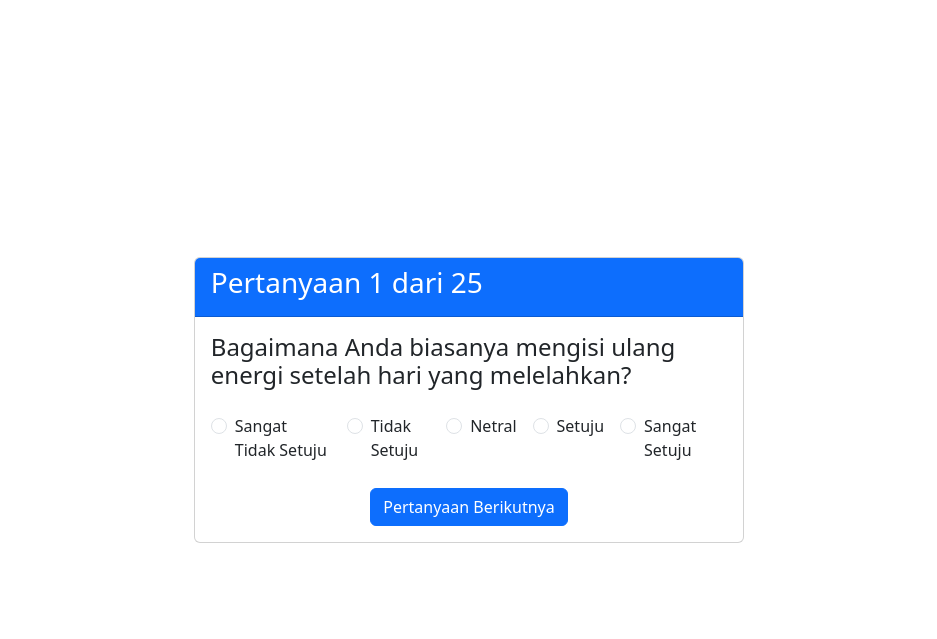
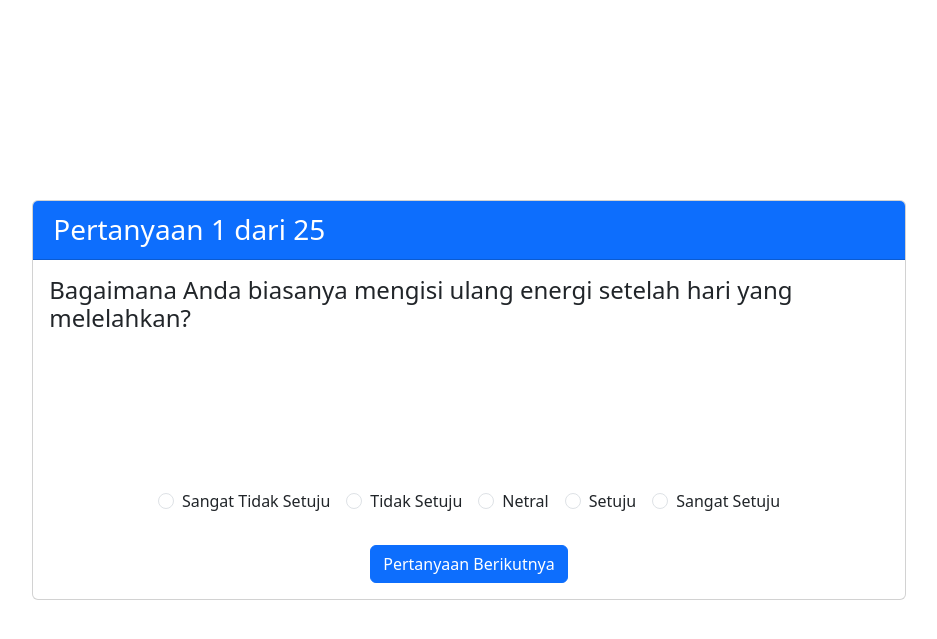
Before and after one commit to jagustinus/ukdc-app-mbti-app-ai, a Flask app: page /test in a window 1280 px wide. Shown: the top 639 px of the page, without its empty margins (171-1108 px from the left). Run offline with Flask 3, Linux system fonts and the light colour scheme.

Commit message:
chore: more UI update.

```diff
--- a/templates/test.html
+++ b/templates/test.html
@@ -14,17 +14,17 @@
   </head>
   <body>
     <div class="container d-flex align-items-center h-100 justify-content-center">
-      <div class="row justify-content-center">
-        <div class="col-md-9 d-flex justify-content-center">
-          <div class="card" style="min-width:80%; max-width: 80%;">
+      <div class="row justify-content-center w-100" style="height: 50%;">
+        <div class="col-md-9 d-flex justify-content-center w-100">
+          <div class="card" style="min-width:80% !important; max-width: 80% !important; width: 80% !important; height: 100%; !important">
             <div class="card-header bg-primary text-white">
-              <h3>Pertanyaan {{ question_num }} dari {{ total_questions }}</h3>
+              <h3 class="m-1">Pertanyaan {{ question_num }} dari {{ total_questions }}</h3>
             </div>
-            <div class="card-body">
-              <h4 class="mb-4">{{ question }}</h4>
-              <form action="{{ url_for('test') }}" method="post">
-                <div class="mb-3 d-flex justify-content-center">
-                  <div class="form-check form-check-inline">
+            <div class="card-body align-items-center d-flex flex-column">
+              <h4 class="mb-5">{{ question }}</h4>
+              <form action="{{ url_for('test') }}" method="post" class="mt-auto">
+                  <div class="mb-3 d-flex flex-wrap justify-content-center">
+                  <div class="m-2 form-check form-check-inline">
                     <input
                       class="form-check-input"
                       type="radio"
@@ -37,7 +37,7 @@
                       >Sangat Tidak Setuju</label
                     >
                   </div>
-                  <div class="form-check form-check-inline">
+                  <div class="m-2 form-check form-check-inline">
                     <input
                       class="form-check-input"
                       type="radio"
@@ -49,7 +49,7 @@
                       >Tidak Setuju</label
                     >
                   </div>
-                  <div class="form-check form-check-inline">
+                  <div class="m-2 form-check form-check-inline">
                     <input
                       class="form-check-input"
                       type="radio"
@@ -59,7 +59,7 @@
                     />
                     <label class="form-check-label" for="answer3">Netral</label>
                   </div>
-                  <div class="form-check form-check-inline">
+                  <div class="m-2 form-check form-check-inline">
                     <input
                       class="form-check-input"
                       type="radio"
@@ -69,7 +69,7 @@
                     />
                     <label class="form-check-label" for="answer4">Setuju</label>
                   </div>
-                  <div class="form-check form-check-inline">
+                  <div class="m-2 form-check form-check-inline">
                     <input
                       class="form-check-input"
                       type="radio"
--- a/webserver.py
+++ b/webserver.py
@@ -172,10 +172,10 @@ def results():
         sorted_probs = sorted(probabilities.items(), key=lambda item: item[1], reverse=True)
         top_3 = dict(sorted_probs[:3])
 
-        predictions = predictor.predict_jobs(top_3)
+        predictions = predictor.predict_jobs(top_3, top_n=3)
 
         for _, (job, score) in enumerate(predictions, 1):
-            buffer += f"{job} (Score: {score:.2f}), "
+            buffer += f"{job} ({score:.2f}), "
 
         buffer.rstrip()
         buffer = buffer[:-2]
```
Also changed, not shown: result_job.py (+5 -5 lines).
